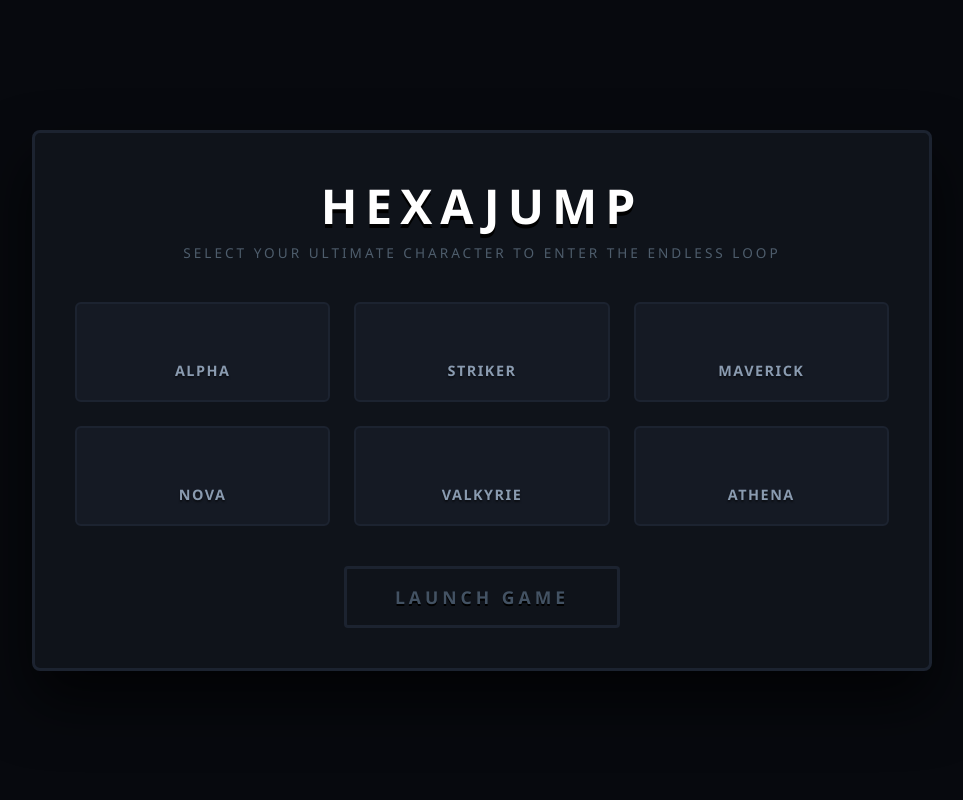
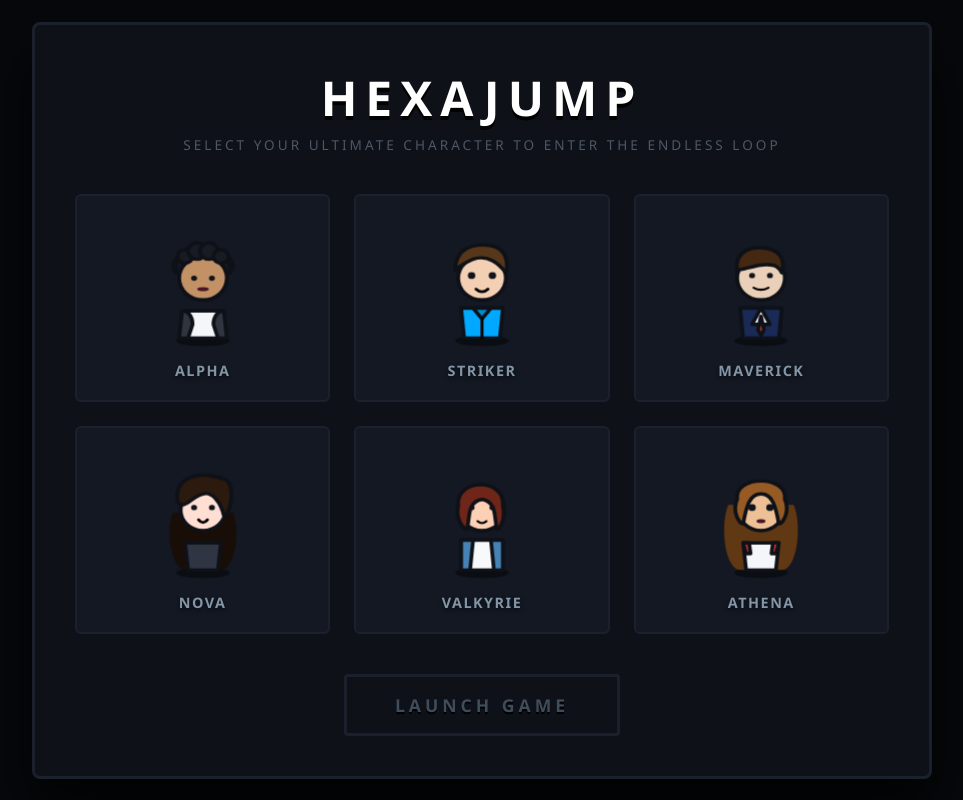
Before and after one commit to manoharrajusarikonda331-mani/hexajump, a Flask app: page / in a window 1280 px wide. Shown: the whole page, without its empty margins (158-1121 px from the left). Run offline with Flask 3, Linux system fonts and the light colour scheme.

Commit message:
style: apply organic warm skin palettes and pixarSquash animation values
- Established explicit color mapping variables for multi-tiered casual outfits and accessories.
    - Integrated varied organic character skin tone finishes across all 6 selectable nodes.
    - Configured a hardware-accelerated pixarSquash spring physics model inside standard vector views.
    - Structured active outline masking isolation to match modern stylized digital gaming menus.

```diff
--- a/static/style.css
+++ b/static/style.css
@@ -1,17 +1,17 @@
 /* ==========================================================================
-   HEXAJUMP - STUMBLE-STYLE VECTOR ART ENGINE & STYLING SHEET
+   HEXAJUMP - PIXAR-GRADE 3D CARTOON STYLING AND GRAPHICS ENGINE
    ========================================================================== */
 
 :root {
-    --bg-main: #07090e;
-    --card-bg: #0f131a;
+    --bg-main: #06080b;
+    --card-bg: #0e1117;
     --accent-blue: #00f0ff;
     --text-primary: #ffffff;
-    --text-muted: #4e5d6c;
-    --border-color: #1c2330;
+    --text-muted: #4b5866;
+    --border-color: #1a212c;
     --male-glow: #00a8ff;
     --female-glow: #ff007f;
-    --outline: #000000;
+    --outline: #0e1117;
 }
 
 * {
@@ -45,7 +45,7 @@ body {
     border-radius: 8px;
     padding: 40px;
     width: 100%;
-    box-shadow: 0 30px 60px rgba(0, 0, 0, 0.7);
+    box-shadow: 0 30px 60px rgba(0, 0, 0, 0.8);
     text-align: center;
 }
 
@@ -73,12 +73,12 @@ h1 {
 }
 
 .avatar-card {
-    background-color: #151a24;
+    background-color: #131822;
     border: 2px solid var(--border-color);
     border-radius: 6px;
     padding: 20px;
     cursor: pointer;
-    transition: all 0.2s ease;
+    transition: all 0.2s cubic-bezier(0.4, 0, 0.2, 1);
     display: flex;
     flex-direction: column;
     align-items: center;
@@ -89,109 +89,110 @@ h1 {
     font-weight: 800;
     text-transform: uppercase;
     letter-spacing: 1.5px;
-    color: #8a9bb0;
+    color: #8395a7;
     margin-top: 15px;
-    text-shadow: 0 2px 2px rgba(0,0,0,0.5);
+    text-shadow: 0 2px 4px rgba(0,0,0,0.6);
 }
 
 /* ==========================================================================
-   👥 STUMBLE-STYLE MINI FIGURE VECTOR DESIGN LANGUAGE
+   👥 CHARACTER GRAPHICS PLATFORM VECTORS
    ========================================================================== */
 
-.chibi-character {
-    width: 90px;
-    height: 110px;
+.ultimate-chibi {
+    width: 110px;
+    height: 130px;
     display: flex;
     justify-content: center;
     align-items: center;
 }
 
-.sprite-svg {
+.character-svg {
     width: 100%;
     height: 100%;
-    /* Apply cartoon outline styling to every vector component */
     stroke: var(--outline);
     stroke-width: 2.5px;
+    stroke-linecap: round;
     stroke-linejoin: round;
-    animation: cartoonBounce 0.5s infinite alternate cubic-bezier(0.45, 0.05, 0.55, 0.95);
+    animation: pixarSquash 0.6s infinite alternate cubic-bezier(0.45, 0.05, 0.55, 0.95);
     transform-origin: bottom center;
 }
 
-/* Base Drop Shadows */
-.chibi-shadow { fill: rgba(0, 0, 0, 0.4); stroke: none; }
-.eye { fill: #000000; stroke: none; }
-.color-white { fill: #ffffff; }
+/* Base Nodes */
+.char-shadow { fill: rgba(0, 0, 0, 0.45); stroke: none; }
+.char-eye { fill: #11141a; stroke: none; }
+.expression-mouth { fill: #4a1525; stroke: none; }
 
-/* Skin Palette Arrays */
-.color-skin-light { fill: #ffdbac; }
-.color-skin-tan   { fill: #e0ac69; }
-.color-skin-pale  { fill: #f1c27d; }
-.color-skin-warm  { fill: #d8a158; }
+/* Vector Fills */
+.fill-white { fill: #f5f6fa; }
+.fill-carbon { fill: #2f3640; }
+.fill-sky { fill: #00a8ff; }
+.fill-sky-dark { fill: #008ccf; }
+.fill-navy { fill: #192a56; }
+.fill-red { fill: #c23616; }
+.fill-olive { fill: #2f3542; }
+.fill-denim { fill: #4682b4; }
+.fill-soft-white { fill: #f8f9fa; }
+.fill-crimson { fill: #d63031; }
 
-/* Character Team Color Vectors */
-.color-alpha-dark    { fill: #1034a6; }
-.color-alpha-bright  { fill: #007fff; }
-.color-cyber-neon    { fill: var(--accent-blue); }
+/* Hair Array Palette */
+.fill-dark { fill: #181c22; }
+.hair-puff { fill: #181c22; stroke: var(--outline); stroke-width: 2.5px; }
+.fill-brown { fill: #573719; }
+.fill-chestnut { fill: #442812; }
+.fill-brunette { fill: #2c1a0e; }
+.fill-brunette-dark { fill: #190e07; stroke: none; }
+.fill-auburn { fill: #6f2619; }
+.fill-caramel { fill: #965a25; }
+.fill-caramel-dark { fill: #613814; stroke: none; }
 
-.color-striker-dark  { fill: #1a1a1a; }
-.color-striker-bright{ fill: #2e2e2e; }
-.color-striker-glow  { fill: #39ff14; }
+/* Authentic Warm Digital Skin Variations */
+.tone-alpha { fill: #c29166; }
+.tone-striker { fill: #f3cfb3; }
+.tone-mav { fill: #ebd0b9; }
+.tone-nova { fill: #ffdfd3; }
+.tone-valk { fill: #fcd0b4; }
+.tone-athena { fill: #eec096; }
 
-.color-mav-jacket    { fill: #8b5a2b; }
-.color-mav-helmet    { fill: #d4af37; }
-.color-mav-goggles   { fill: #ff4500; }
-
-.color-nova-suit     { fill: #4b0082; }
-.color-nova-pink     { fill: #ff1493; }
-
-.color-valk-armor    { fill: #708090; }
-.color-valk-gold     { fill: #ffd700; }
-.helmet-wing         { fill: #ffffff; }
-
-.color-athena-gear   { fill: #004b49; }
-.color-athena-red    { fill: #cc0000; }
-.color-athena-beret  { fill: #800000; }
-
-/* Squash and Stretch Arcade Animation Core */
-@keyframes cartoonBounce {
+/* Pixar Squish & Vertical Bounce Physics Engine Core */
+@keyframes pixarSquash {
     0% {
         transform: scaleY(1) scaleX(1) translateY(0);
     }
     100% {
-        transform: scaleY(0.92) scaleX(1.04) translateY(4px);
+        transform: scaleY(0.94) scaleX(1.03) translateY(3px);
     }
 }
 
-/* Card Interaction States */
+/* Interactive Card Target Feedback States */
 .avatar-card:hover {
-    border-color: #38465c;
-    background-color: #1b2230;
-    transform: translateY(-2px);
+    border-color: #354459;
+    background-color: #171f2d;
+    transform: translateY(-3px);
 }
 
-.avatar-card:hover .sprite-svg {
-    animation-duration: 0.25s; /* Accelerates animation frequency on active card focus */
+.avatar-card:hover .character-svg {
+    animation-duration: 0.3s;
 }
 
-/* High-End Target Selection Identifiers */
+/* Team Selection Visual Flags */
 .avatar-card.male.selected {
     border-color: var(--male-glow);
-    box-shadow: 0 0 25px rgba(0, 168, 255, 0.25);
-    background-color: #162436;
+    box-shadow: 0 0 30px rgba(0, 168, 255, 0.3);
+    background-color: #14253a;
 }
 .avatar-card.male.selected span { color: var(--male-glow); }
 
 .avatar-card.female.selected {
     border-color: var(--female-glow);
-    box-shadow: 0 0 25px rgba(255, 0, 127, 0.25);
-    background-color: #2b1624;
+    box-shadow: 0 0 30px rgba(255, 0, 127, 0.3);
+    background-color: #291422;
 }
 .avatar-card.female.selected span { color: var(--female-glow); }
 
-/* Main Launcher Launch Action Trigger Button */
+/* Launcher Core Control Launch Trigger Button */
 #start-btn {
     background-color: transparent;
-    color: #435263;
+    color: #3e4c5c;
     border: 3px solid var(--border-color);
     padding: 16px 48px;
     font-size: 1.1rem;
@@ -222,7 +223,7 @@ h1 {
 .hidden { display: none !important; }
 
 #gameCanvas {
-    background-color: #080a0f;
+    background-color: #06080b;
     border: 3px solid var(--border-color);
     border-radius: 6px;
     box-shadow: 0 40px 80px rgba(0,0,0,0.8);
```
